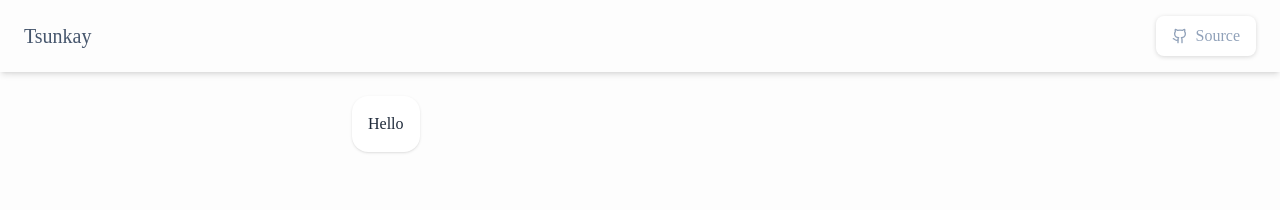
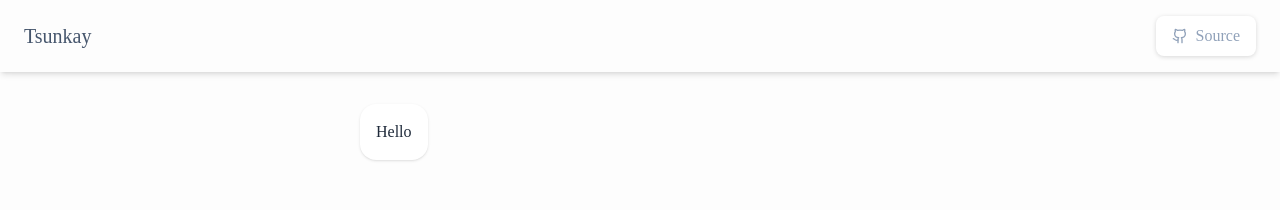
Before and after one commit to mandynoto/tsunkay, a Next.js app: page / in a window 1280 px wide. Shown: the top 210 px of the page. Built offline with nearby package versions, Linux system fonts and the light colour scheme; a web font is replaced by a local one.

Commit message:
feat(MessageBubble): add m-2 tailwindcss

```diff
--- a/components/MessageBubble.tsx
+++ b/components/MessageBubble.tsx
@@ -15,7 +15,7 @@ export default function MessageBubble({ message }: MessageBubbleProps) {
     >
       <span
         className={`
-        inline-block rounded-2xl px-4 py-4 shadow-sm break-words whitespace-pre-wrap
+        inline-block rounded-2xl px-4 py-4 m-2 shadow-sm break-words whitespace-pre-wrap
         ${
           isUser ? "bg-orange-100 text-black" : "bg-white text-gray-800"
         } max-w-full
```
